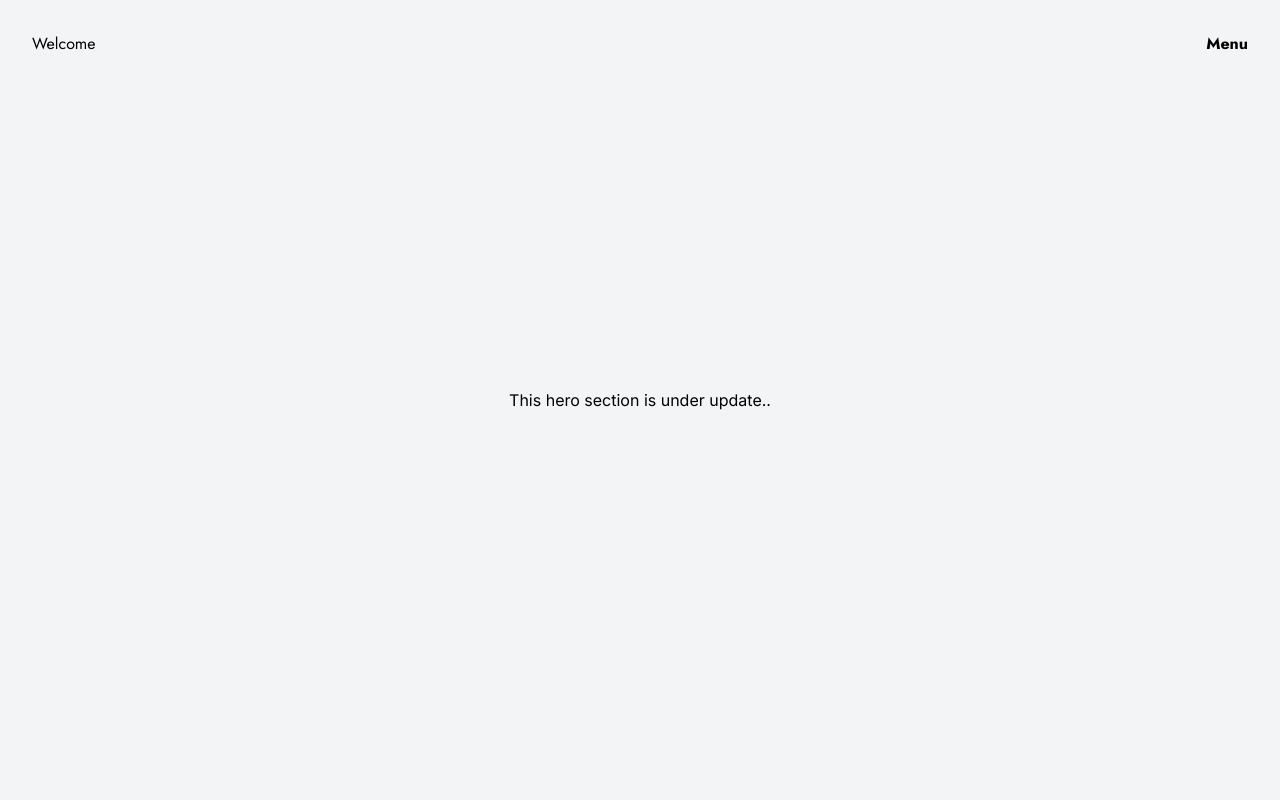
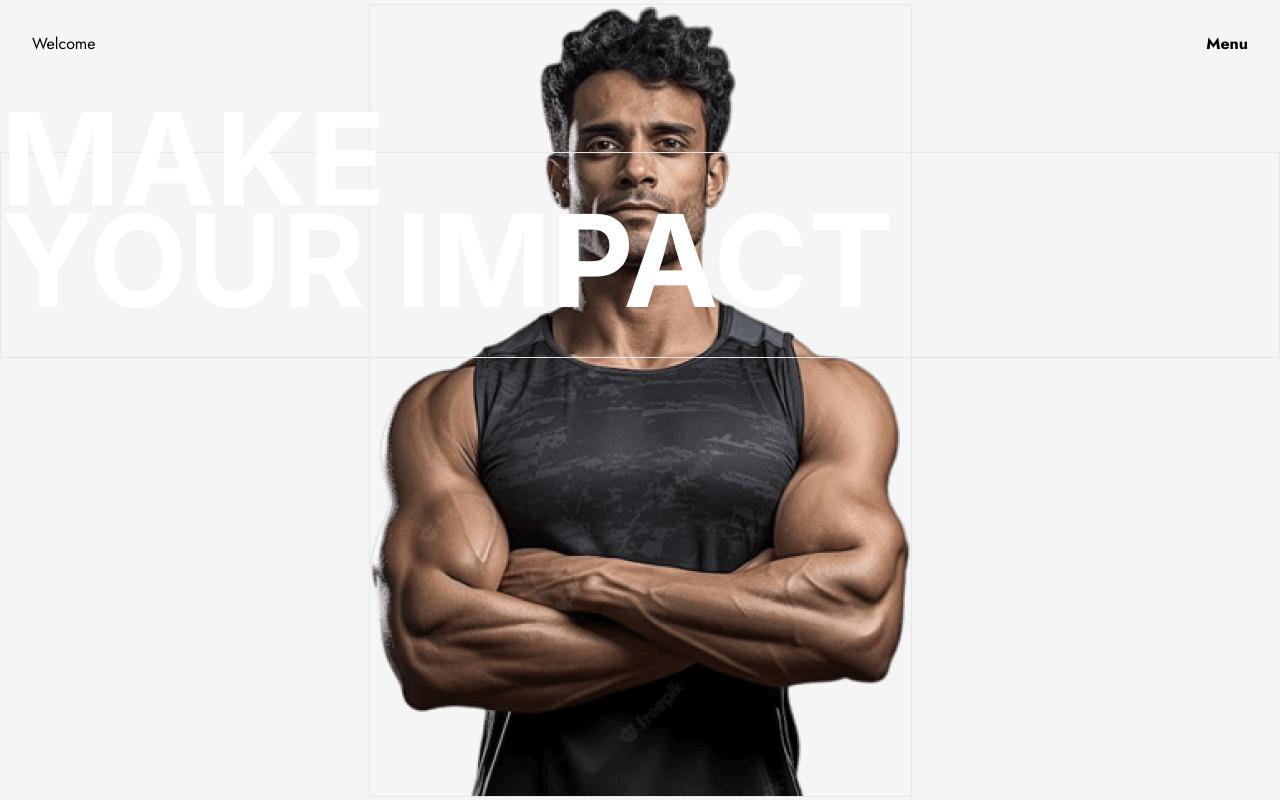
Before and after one commit to tchasinga/gym-rooms, a Next.js app: page / in a window 1280 px wide. Shown: the top 800 px of the page. Built offline with nearby package versions, Linux system fonts and the light colour scheme.

Commit message:
refactor Heros component layout and update image source

```diff
--- a/src/app/components/Heros.jsx
+++ b/src/app/components/Heros.jsx
@@ -2,15 +2,21 @@
 
 import React from "react";
 import Image from "next/image";
-import OneImg from "../img/pexels-pikx-by-panther-1547248.jpg";
-import TwoImg from "../img/pexels-mike-jones.png";
-import CountUp from 'react-countup';
+import TwoImg from "../img/image-1.png";
 
 export default function Heros() {
 
   return (
-      <div className="min-h-screen bg-gray-100 flex items-center justify-center">
-          <h1>This hero section is under update..</h1>
+      <div className="min-h-screen flex items-center justify-center w-full mybgGround" >
+          <div className="relative border">
+            <div className="w-full">
+              <Image src={TwoImg} className="object-fill w-full h-full " />
+            </div>
+          </div>
+          <div className="absolute top-[19%] border text-white text-[8rem] w-full font-bold uppercase max-w-screen-2xl">
+              <h1 className="leading-3">make</h1>
+              <h1 className="">your impact</h1>
+            </div>
       </div>
   );
 }
--- a/src/app/components/navdesign.css
+++ b/src/app/components/navdesign.css
@@ -37,6 +37,7 @@
   align-items: center;
   z-index: 1;
 }
+
 
 .menu-bar a,
 .menu-open p {
--- a/tailwind.config.js
+++ b/tailwind.config.js
@@ -8,7 +8,7 @@
   theme: {
     extend: {
       colors: {
-        customGray: '#38393d', // Add your custom color here
+        customGray: '#38393d',
       },
       backgroundImage: {
         'gradient-radial': 'radial-gradient(var(--tw-gradient-stops))',
```
Also changed, not shown: src/app/img/namer1.jpg (added).
